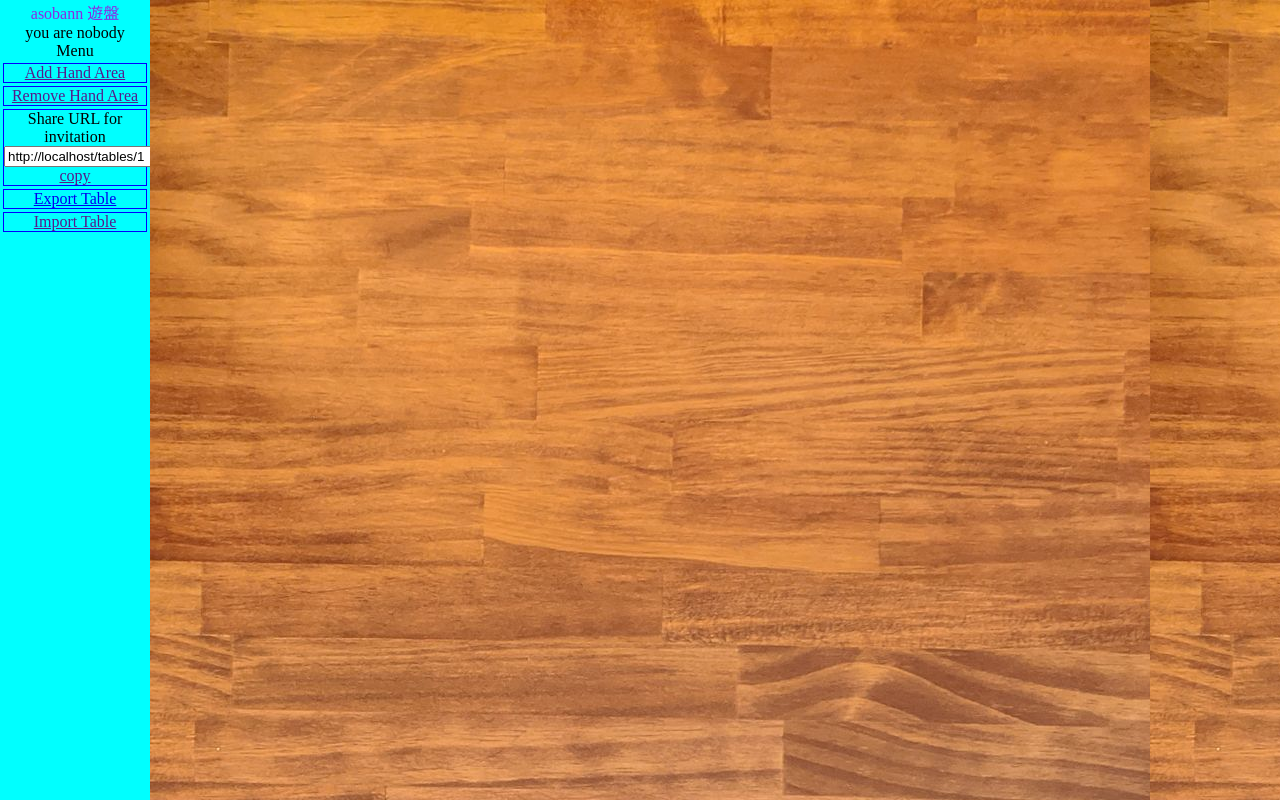
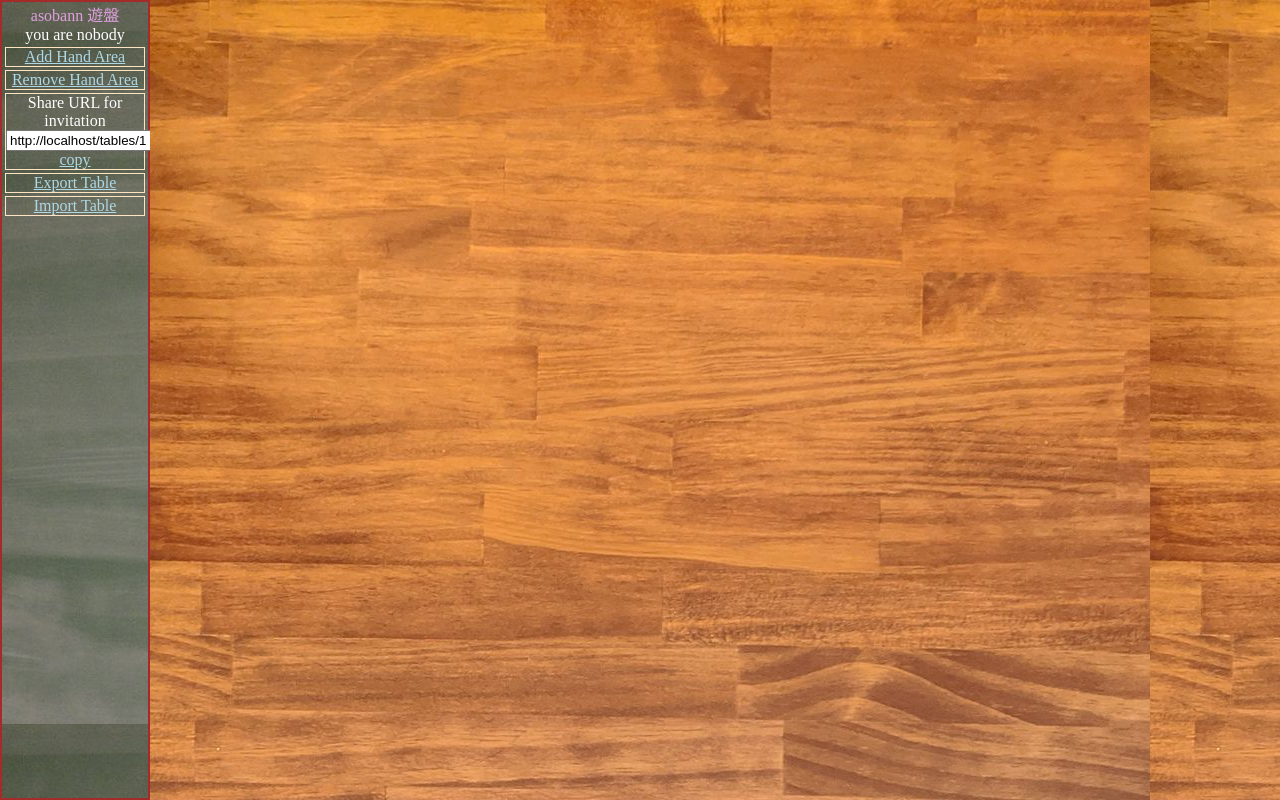
Before and after one commit to asobann/asobann_app, a Flask app: page /tables/1 in a window 1280 px wide. Run offline with Flask 2, Linux system fonts and the light colour scheme; some libraries are stand-ins or nearby versions.

Commit message:
better colors

```diff
--- a/src/asobann/static/game.css
+++ b/src/asobann/static/game.css
@@ -10,7 +10,7 @@ body {
 
 
 .title {
-    color: blueviolet;
+    color: plum;
 }
 
 .container {
@@ -21,9 +21,23 @@ body {
 }
 
 .menu {
+    text-align: center;
+    border: brown 2px solid;
+    color: white;
     grid-row: 1 / 2;
     grid-column: 1 / 2;
-    background-color: aqua;
+    background-color: cadetblue;
+    background-image: url("./images/menu_bg.jpg");
+}
+
+.menuitem {
+    display: block;
+    margin: 3px;
+    border: bisque solid 1px;
+}
+
+.menuitem a {
+    color: lightblue;
 }
 
 .table_container {
@@ -42,7 +56,9 @@ body {
 
 .component {
     position: absolute;
-    border: gray solid 1px;
+    color: white;
+    border: seagreen solid 1px;
+    background-color: darkgreen;
     display: block;
 
     /*disable selecting text by double click*/
@@ -56,13 +72,3 @@ body {
     width: 100%;
     height: 100%;
 }
-
-div.menu {
-    text-align: center;
-}
-
-div.menuitem {
-    display: block;
-    margin: 3px;
-    border: blue solid 1px;
-}
--- a/src/asobann/static/play_session.js
+++ b/src/asobann/static/play_session.js
@@ -273,7 +273,6 @@ class Menu {
             [
                 el("div.title", "asobann 遊盤"),
                 el("div", ["you are ", this.playerStatusEl]),
-                this.mmm = "Menu",
                 this.joinItem = el("div.menuitem", [
                     "enter name and join",
                     this.playerNameInput = el("input#player_name", { value: getPlaceholderName() }),
--- a/src/asobann/tables.py
+++ b/src/asobann/tables.py
@@ -24,7 +24,7 @@ def create(tablename):
                 "left": "40px",
                 "width": "300px",
                 "height": "80px",
-                "color": "pink",
+                "color": "darkgoldenrod",
                 "draggable": True,
                 "flippable": False,
                 "resizable": True,
```
